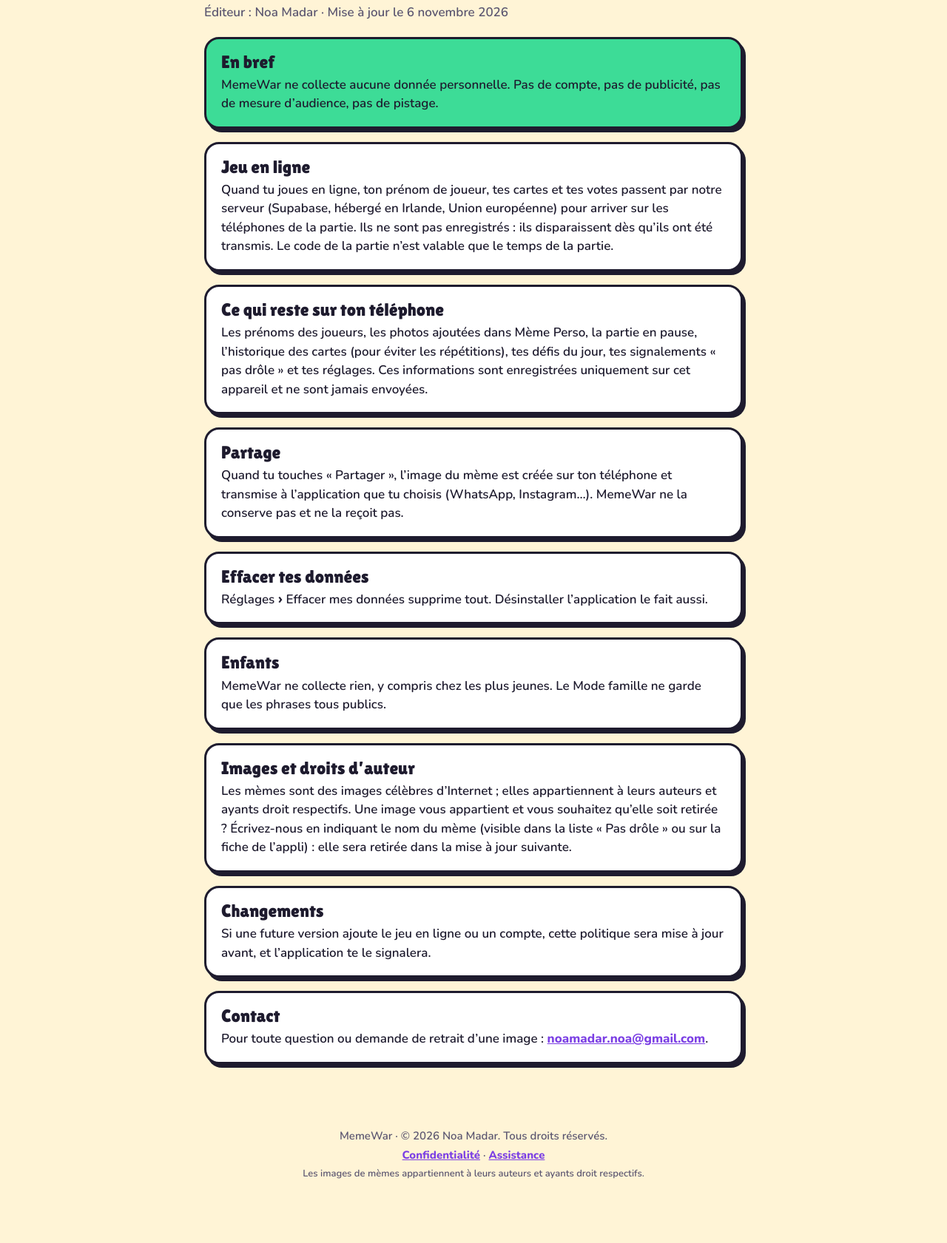
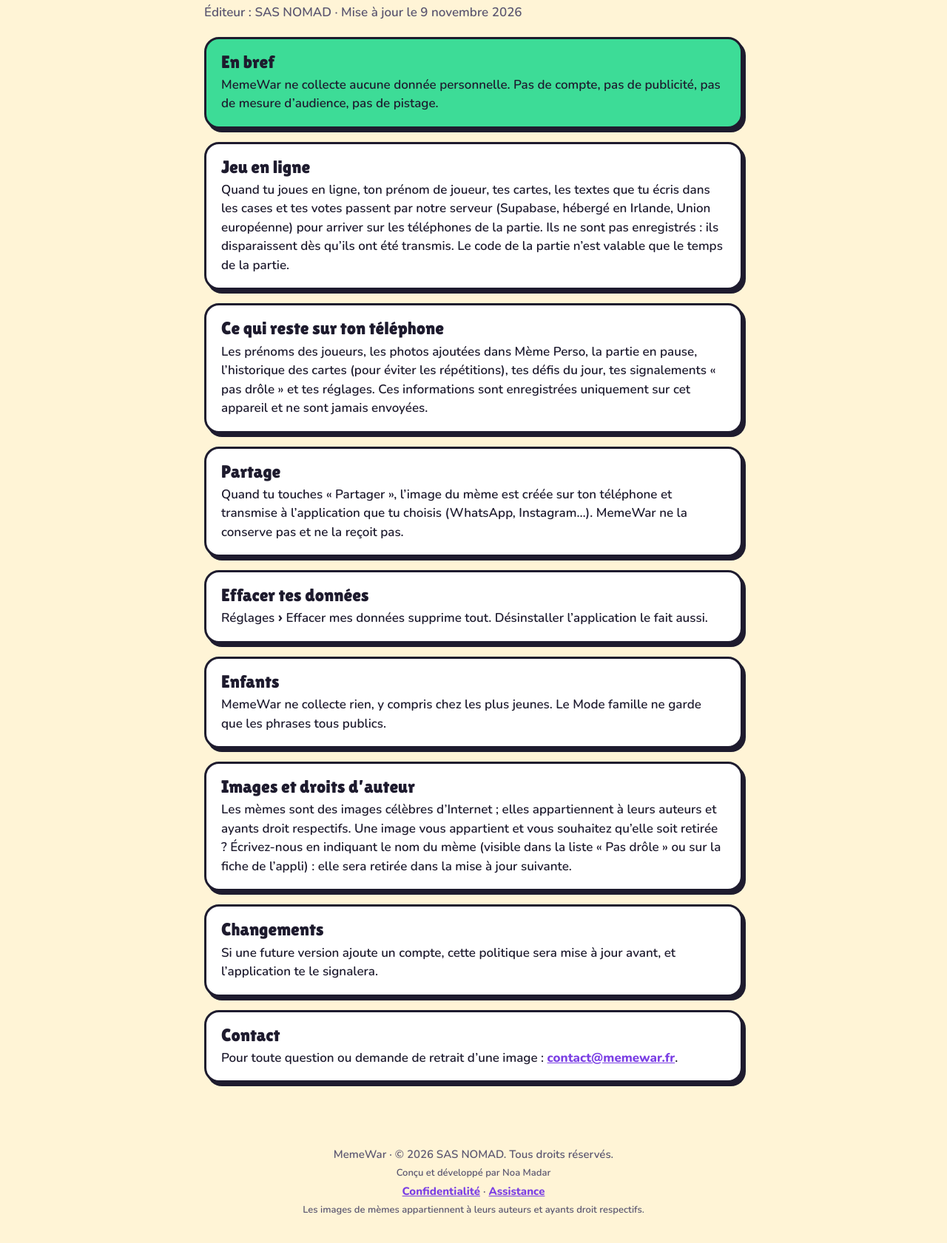
Before and after one commit to Amui34/memewar-site, a plain HTML site: page confidentialite.html in a window 1280 px wide. Shown: the part 159-1840 px from the top of the page at 74% size. Before the commit the page ends 1800 px from the top, so only its background shows below. Drawn offline with nearby package versions, Linux system fonts and the light colour scheme.

Commit message:
Update site

```diff
--- a/confidentialite.html
+++ b/confidentialite.html
@@ -22,19 +22,20 @@
 </header>
 <main class="doc">
   <h1>Politique de confidentialité</h1>
-  <p class="meta">Éditeur : Noa Madar · Mise à jour le 6 novembre 2026</p>
+  <p class="meta">Éditeur : SAS NOMAD · Mise à jour le 9 novembre 2026</p>
   <section class="card mint"><h2>En bref</h2><p>MemeWar ne collecte aucune donnée personnelle. Pas de compte, pas de publicité, pas de mesure d’audience, pas de pistage.</p></section>
-  <section class="card"><h2>Jeu en ligne</h2><p>Quand tu joues en ligne, ton prénom de joueur, tes cartes et tes votes passent par notre serveur (Supabase, hébergé en Irlande, Union européenne) pour arriver sur les téléphones de la partie. Ils ne sont pas enregistrés : ils disparaissent dès qu’ils ont été transmis. Le code de la partie n’est valable que le temps de la partie.</p></section>
+  <section class="card"><h2>Jeu en ligne</h2><p>Quand tu joues en ligne, ton prénom de joueur, tes cartes, les textes que tu écris dans les cases et tes votes passent par notre serveur (Supabase, hébergé en Irlande, Union européenne) pour arriver sur les téléphones de la partie. Ils ne sont pas enregistrés : ils disparaissent dès qu’ils ont été transmis. Le code de la partie n’est valable que le temps de la partie.</p></section>
   <section class="card"><h2>Ce qui reste sur ton téléphone</h2><p>Les prénoms des joueurs, les photos ajoutées dans Mème Perso, la partie en pause, l’historique des cartes (pour éviter les répétitions), tes défis du jour, tes signalements « pas drôle » et tes réglages. Ces informations sont enregistrées uniquement sur cet appareil et ne sont jamais envoyées.</p></section>
   <section class="card"><h2>Partage</h2><p>Quand tu touches « Partager », l’image du mème est créée sur ton téléphone et transmise à l’application que tu choisis (WhatsApp, Instagram…). MemeWar ne la conserve pas et ne la reçoit pas.</p></section>
   <section class="card"><h2>Effacer tes données</h2><p>Réglages › Effacer mes données supprime tout. Désinstaller l’application le fait aussi.</p></section>
   <section class="card"><h2>Enfants</h2><p>MemeWar ne collecte rien, y compris chez les plus jeunes. Le Mode famille ne garde que les phrases tous publics.</p></section>
   <section class="card"><h2>Images et droits d’auteur</h2><p>Les mèmes sont des images célèbres d’Internet ; elles appartiennent à leurs auteurs et ayants droit respectifs. Une image vous appartient et vous souhaitez qu’elle soit retirée ? Écrivez-nous en indiquant le nom du mème (visible dans la liste « Pas drôle » ou sur la fiche de l’appli) : elle sera retirée dans la mise à jour suivante.</p></section>
-  <section class="card"><h2>Changements</h2><p>Si une future version ajoute le jeu en ligne ou un compte, cette politique sera mise à jour avant, et l’application te le signalera.</p></section>
-  <section class="card"><h2>Contact</h2><p>Pour toute question ou demande de retrait d’une image : <a href="mailto:noamadar.noa@gmail.com">noamadar.noa@gmail.com</a>.</p></section>
+  <section class="card"><h2>Changements</h2><p>Si une future version ajoute un compte, cette politique sera mise à jour avant, et l’application te le signalera.</p></section>
+  <section class="card"><h2>Contact</h2><p>Pour toute question ou demande de retrait d’une image : <a href="&#109;&#97;&#105;&#108;&#116;&#111;&#58;&#99;&#111;&#110;&#116;&#97;&#99;&#116;&#64;&#109;&#101;&#109;&#101;&#119;&#97;&#114;&#46;&#102;&#114;">&#99;&#111;&#110;&#116;&#97;&#99;&#116;&#64;&#109;&#101;&#109;&#101;&#119;&#97;&#114;&#46;&#102;&#114;</a>.</p></section>
 </main>
 <footer>
-  <p>MemeWar · © 2026 Noa Madar. Tous droits réservés.</p>
+  <p>MemeWar · © 2026 SAS NOMAD. Tous droits réservés.</p>
+  <p class="small">Conçu et développé par Noa Madar</p>
   <p><a href="confidentialite.html">Confidentialité</a> · <a href="assistance.html">Assistance</a></p>
   <p class="small">Les images de mèmes appartiennent à leurs auteurs et ayants droit respectifs.</p>
 </footer>
```
Also changed, not shown: assistance.html (+3 -2 lines), index.html (+3 -2 lines), rejoindre.html (+3 -2 lines), 1 other file.
